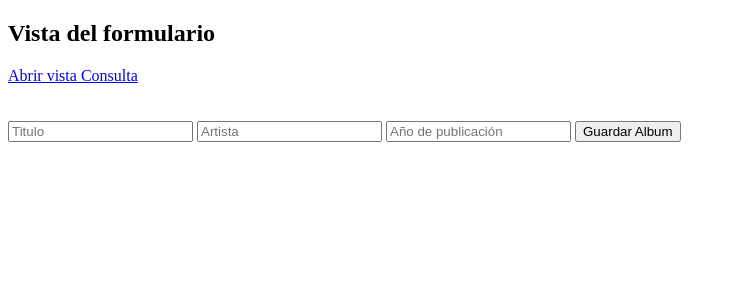
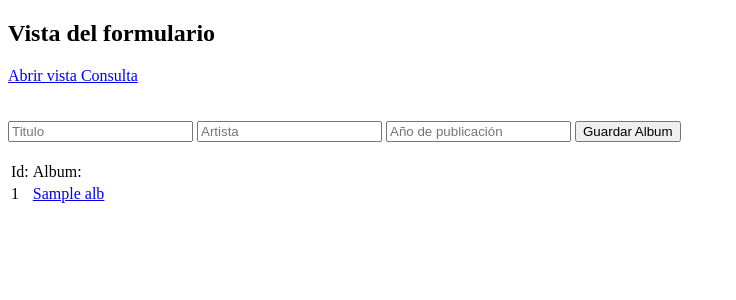
Before and after one commit to Ozitx/POO206, a Flask app: template FlaskProyect/templates/formulario.html in a window 1280 px wide. Shown: the top 300 px of the page, without its empty margins (0-736 px from the left). Run offline with Flask 3, Linux system fonts and the light colour scheme; the template is opened without the code that fills it: most values are stand-ins (such as "Sample title", 1, 10 or a date in 2020); some libraries are stand-ins or nearby versions.

Commit message:
Agregar la tabla
Añadimos la tabla para poder hacer visible la ruta de detalles dentro de la interfaz y que se pueda visualizar los álbumes añadidos

```diff
--- a/FlaskProyect/templates/formulario.html
+++ b/FlaskProyect/templates/formulario.html
@@ -40,5 +40,24 @@
 
         <button type="submit"> Guardar Album</button> <!--botón de tipo submit por el uso de "POST" -->
     </form>
+    <br>
+    <table>
+        <thead>
+            <tr>
+                <td>Id:</td>
+                <td>Album:</td>
+            </tr>
+        </thead>
+        <tbody>
+
+            {%for alb in albums%}
+            <tr>
+                <td>{{ alb.0 }}</td>
+                <td> <a href="/detalle/{{ alb.0 }}"> {{ alb.1 }} </a> </td>
+            </tr>
+            {%endfor%}
+
+        </tbody>
+    </table>
 </body>
 </html>
```
